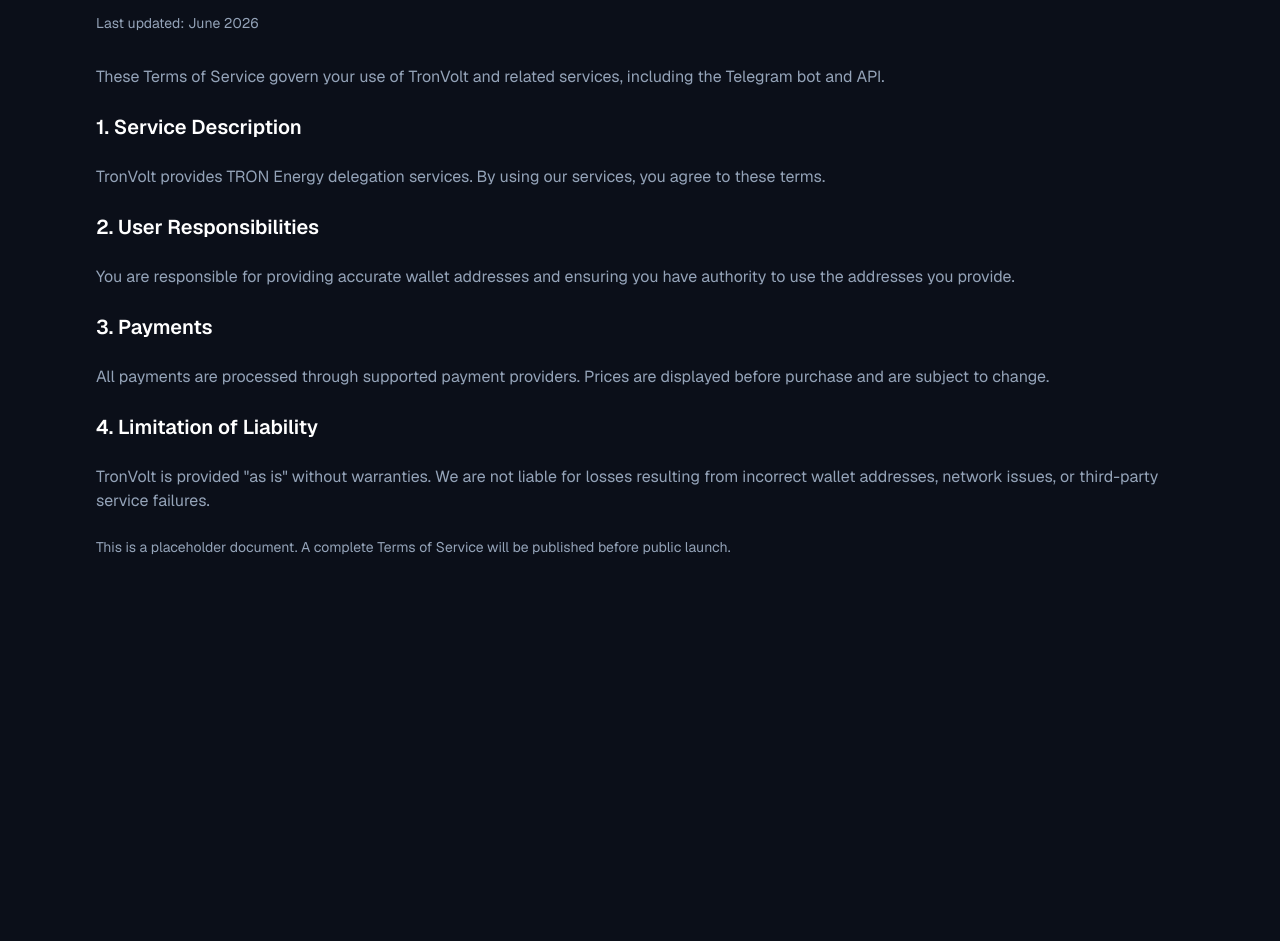
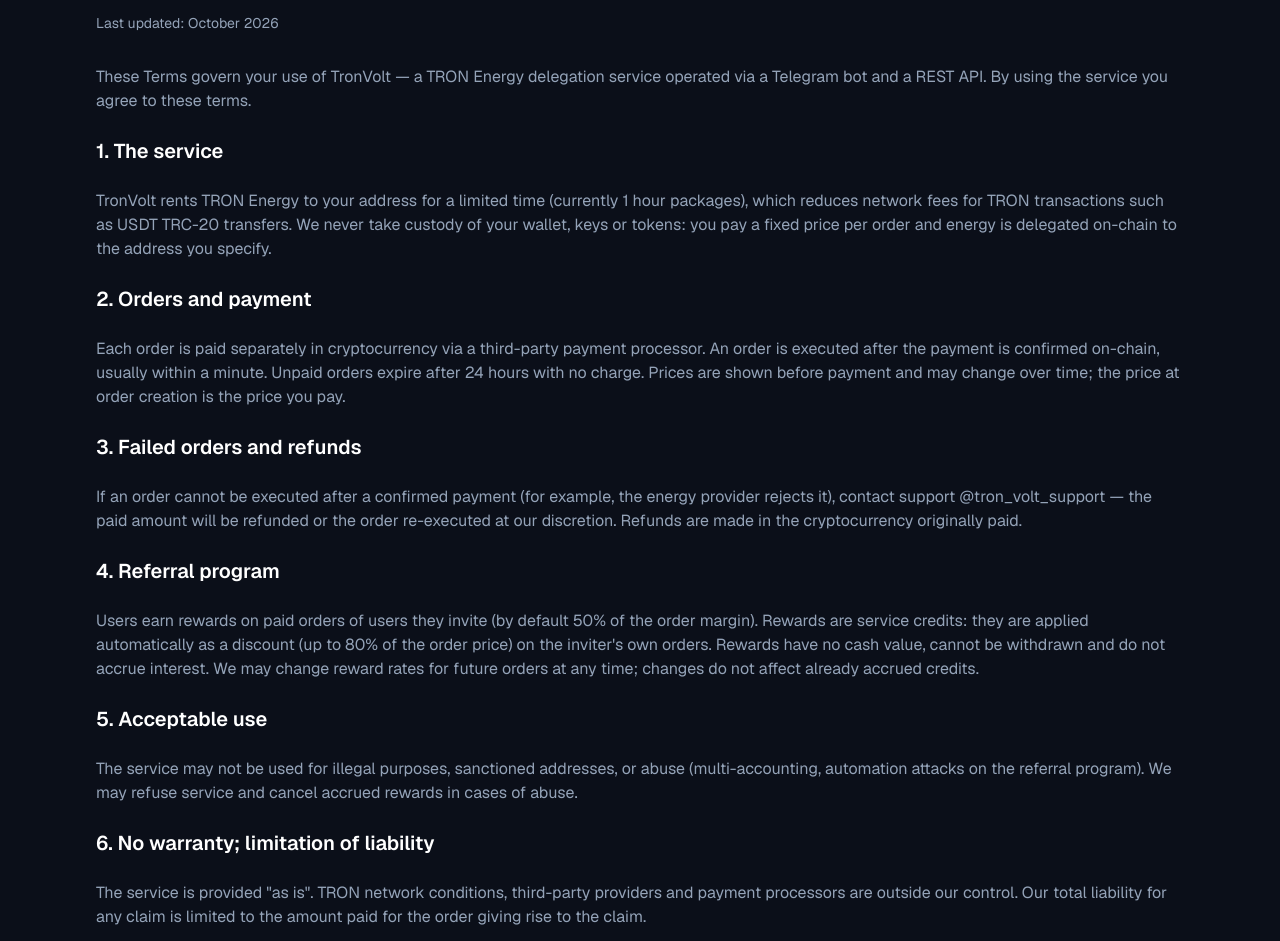
Before and after one commit to VerbitskiA/tron-fees-landing, a Next.js app: page /terms in a window 1280 px wide. Shown: the part 131-1072 px from the top of the page. Before the commit the page ends 800 px from the top, so only its background shows below. Built offline with nearby package versions, Linux system fonts and the light colour scheme; no server answers.

Commit message:
SEO base: real /docs API reference, actual terms & privacy, sitemap.xml, metadataBase

```diff
--- a/src/app/docs/page.tsx
+++ b/src/app/docs/page.tsx
@@ -1,16 +1,36 @@
+import type { Metadata } from "next";
 import Link from "next/link";
 import { ArrowLeft } from "lucide-react";
 import { Button } from "@/components/ui/Button";
 import { Container } from "@/components/ui/Container";
 import { getSupportUrl, siteConfig } from "@/lib/config";
 
-const endpoints = [
-  "POST /api/users/register",
-  "GET /api/users/me/by-telegram/{telegramUserId}",
-  "POST /api/users/addresses",
-  "GET /api/energy-delegation/pricing-estimate",
-  "POST /api/energy-delegation/orders",
-];
+export const metadata: Metadata = {
+  title: "API Documentation — TronVolt",
+  description:
+    "TronVolt REST API: register users, estimate TRON energy prices, create delegation orders and track their status.",
+};
+
+function Section({ title, children }: { title: string; children: React.ReactNode }) {
+  return (
+    <div className="mt-8 glass-card rounded-2xl p-6">
+      <h2 className="text-lg font-semibold">{title}</h2>
+      <div className="mt-3 space-y-3 text-sm text-muted">{children}</div>
+    </div>
+  );
+}
+
+function Endpoint({ method, path, note }: { method: string; path: string; note?: string }) {
+  return (
+    <div>
+      <code className="text-sm">
+        <span className="text-accent">{method}</span>{" "}
+        <span className="text-white">{path}</span>
+      </code>
+      {note ? <p className="mt-1 text-sm text-muted">{note}</p> : null}
+    </div>
+  );
+}
 
 export default function DocsPage() {
   return (
@@ -26,27 +46,67 @@
 
         <h1 className="text-3xl font-bold">API Documentation</h1>
         <p className="mt-4 text-muted">
-          Full API documentation is coming soon. In the meantime, contact
-          support for API access and integration guidance.
+          Use the TronVolt API to rent TRON Energy programmatically: register a
+          user, get a price estimate, create an order and receive a payment
+          address. Payments are processed per order; once confirmed, energy is
+          delegated to the target address within a minute.
         </p>
 
-        <div className="mt-8 glass-card rounded-2xl p-6">
-          <h2 className="text-lg font-semibold">Base URL</h2>
-          <code className="mt-2 block rounded-lg bg-white/5 px-4 py-3 text-sm text-accent">
+        <Section title="Base URL">
+          <code className="block rounded-lg bg-white/5 px-4 py-3 text-sm text-accent">
             {siteConfig.apiBaseUrl}
           </code>
-        </div>
+          <p>All responses are JSON (camelCase).</p>
+        </Section>
 
-        <div className="mt-8 glass-card rounded-2xl p-6">
-          <h2 className="text-lg font-semibold">Key endpoints</h2>
-          <ul className="mt-4 space-y-2">
-            {endpoints.map((endpoint) => (
-              <li key={endpoint}>
-                <code className="text-sm text-muted">{endpoint}</code>
-              </li>
-            ))}
-          </ul>
-        </div>
+        <Section title="Authentication">
+          <p>
+            Every request (except <code>GET /health</code>) requires the header{" "}
+            <code>X-Api-Key</code> with your service key. Contact support to get
+            one — integration help is included.
+          </p>
+        </Section>
+
+        <Section title="1. Register a user">
+          <Endpoint
+            method="POST"
+            path="/api/users/register"
+            note='Body: { "telegramId": 123456789, "referralStartPayload": "aff_CODE" } (payload optional). Idempotent: same telegramId returns the same userId.'
+          />
+        </Section>
+
+        <Section title="2. Price estimate">
+          <Endpoint
+            method="GET"
+            path="/api/energy-delegation/pricing-estimate?delegationEnergyQuantity=65000&delegationDurationHours=1&telegramUserId=123456789"
+            note="Optional telegramUserId adds the caller's referral discount to the estimate (rewardDiscountSun, discountedClientPriceSun)."
+          />
+        </Section>
+
+        <Section title="3. Create an order">
+          <Endpoint
+            method="POST"
+            path="/api/energy-delegation/orders"
+            note='Body: { "telegramUserId": 123456789, "delegationEnergyQuantity": 65000, "delegationDurationHours": 1, "delegationRecipientTronAddress": "T..." }. Returns a payment address and amount; the order executes automatically once the payment is confirmed.'
+          />
+        </Section>
+
+        <Section title="4. Order status">
+          <Endpoint
+            method="GET"
+            path="/api/energy-delegation/orders/{orderId}"
+            note="Statuses: Created → Paid → Executed | Failed | Expired (unpaid for 24h)."
+          />
+        </Section>
+
+        <Section title="Referral program">
+          <p>
+            Every registered user gets a referral code automatically. Rewards
+            (50% of order margin by default) accrue on each paid order of an
+            invited user and are applied automatically as a discount (up to 80%
+            of the order price) on the inviter&apos;s own orders.
+          </p>
+        </Section>
 
         <div className="mt-8">
           <Button href={getSupportUrl()} external variant="primary">
--- a/src/app/layout.tsx
+++ b/src/app/layout.tsx
@@ -16,6 +16,7 @@
 });
 
 export const metadata: Metadata = {
+  metadataBase: new URL("https://www.tronvolt.com"),
   title: siteConfig.title,
   description: siteConfig.description,
   keywords: [...siteConfig.keywords],
--- a/src/app/privacy/page.tsx
+++ b/src/app/privacy/page.tsx
@@ -1,7 +1,18 @@
+import type { Metadata } from "next";
 import Link from "next/link";
 import { ArrowLeft } from "lucide-react";
 import { Container } from "@/components/ui/Container";
-import { siteConfig } from "@/lib/config";
+import { getSupportHandle, siteConfig } from "@/lib/config";
+
+export const metadata: Metadata = {
+  title: "Privacy Policy — TronVolt",
+  description:
+    "What data TronVolt collects (Telegram ID, TRON addresses, order records), why, and how it is protected.",
+};
+
+function H({ children }: { children: React.ReactNode }) {
+  return <h2 className="text-xl font-semibold text-foreground">{children}</h2>;
+}
 
 export default function PrivacyPage() {
   return (
@@ -16,46 +27,64 @@
         </Link>
 
         <h1 className="text-3xl font-bold">Privacy Policy</h1>
-        <p className="mt-2 text-sm text-muted">Last updated: June 2026</p>
+        <p className="mt-2 text-sm text-muted">Last updated: October 2026</p>
 
-        <div className="prose prose-invert mt-8 max-w-none space-y-6 text-muted">
+        <div className="mt-8 max-w-none space-y-6 text-muted">
           <p>
-            This Privacy Policy describes how {siteConfig.name} collects, uses,
-            and protects your information.
+            This policy describes what data {siteConfig.name} collects and why.
+            We collect the minimum needed to run the service — no email, no
+            personal documents, no ad trackers.
           </p>
-          <h2 className="text-xl font-semibold text-foreground">
-            1. Information We Collect
-          </h2>
+
+          <H>1. What we collect</H>
+          <ul className="list-disc space-y-1 pl-5">
+            <li>
+              <span className="text-foreground">Telegram ID and username</span> —
+              when you use the bot; needed to identify your account, orders and
+              referral rewards.
+            </li>
+            <li>
+              <span className="text-foreground">TRON addresses</span> — the
+              addresses you send energy to; needed to execute your orders.
+            </li>
+            <li>
+              <span className="text-foreground">Order and payment records</span>{" "}
+              — amounts, statuses and processor payment IDs. The payment
+              processor (a third party) additionally handles your transaction
+              data under its own policy.
+            </li>
+            <li>
+              <span className="text-foreground">Usage analytics</span> —
+              aggregated, cookieless, collected by our own self-hosted analytics
+              (no third-party trackers, no cross-site profiling).
+            </li>
+          </ul>
+
+          <H>2. Why we use it</H>
           <p>
-            We may collect Telegram user IDs, wallet addresses, transaction
-            data related to Energy orders, and usage information necessary to
-            provide our services.
+            To execute orders, prevent abuse, provide support, and improve the
+            service. We do not sell or share your data for marketing.
           </p>
-          <h2 className="text-xl font-semibold text-foreground">
-            2. How We Use Information
-          </h2>
+
+          <H>3. Who processes it</H>
           <p>
-            Information is used to process Energy delegation orders, provide
-            customer support, and improve our services.
+            Data is stored on our infrastructure. Two categories of third
+            parties are involved in providing the service: the payment processor
+            (sees your payment transaction) and the energy provider (sees the
+            target TRON address for delegation). That&apos;s it.
           </p>
-          <h2 className="text-xl font-semibold text-foreground">
-            3. Data Sharing
-          </h2>
+
+          <H>4. Retention and your rights</H>
           <p>
-            We do not sell your personal information. Data may be shared with
-            payment processors and infrastructure providers necessary to deliver
-            the service.
+            Order and reward records are kept while your account exists (they
+            are the ledger of your rewards). You may request deletion of your
+            account and associated data via support {getSupportHandle()} — we
+            will remove everything except what we must keep for accounting of
+            completed payments.
           </p>
-          <h2 className="text-xl font-semibold text-foreground">
-            4. Contact
-          </h2>
-          <p>
-            For privacy-related inquiries, contact us via Telegram support.
-          </p>
-          <p className="text-sm">
-            This is a placeholder document. A complete Privacy Policy will be
-            published before public launch.
-          </p>
+
+          <H>5. Contact</H>
+          <p>Privacy questions: {getSupportHandle()} on Telegram.</p>
         </div>
       </Container>
     </div>
--- a/src/app/terms/page.tsx
+++ b/src/app/terms/page.tsx
@@ -1,7 +1,18 @@
+import type { Metadata } from "next";
 import Link from "next/link";
 import { ArrowLeft } from "lucide-react";
 import { Container } from "@/components/ui/Container";
-import { siteConfig } from "@/lib/config";
+import { getSupportHandle, siteConfig } from "@/lib/config";
+
+export const metadata: Metadata = {
+  title: "Terms of Service — TronVolt",
+  description:
+    "Terms of Service for the TronVolt TRON Energy delegation service (Telegram bot and API).",
+};
+
+function H({ children }: { children: React.ReactNode }) {
+  return <h2 className="text-xl font-semibold text-foreground">{children}</h2>;
+}
 
 export default function TermsPage() {
   return (
@@ -16,45 +27,79 @@
         </Link>
 
         <h1 className="text-3xl font-bold">Terms of Service</h1>
-        <p className="mt-2 text-sm text-muted">Last updated: June 2026</p>
+        <p className="mt-2 text-sm text-muted">Last updated: October 2026</p>
 
-        <div className="prose prose-invert mt-8 max-w-none space-y-6 text-muted">
+        <div className="mt-8 max-w-none space-y-6 text-muted">
           <p>
-            These Terms of Service govern your use of {siteConfig.name} and
-            related services, including the Telegram bot and API.
+            These Terms govern your use of {siteConfig.name} — a TRON Energy
+            delegation service operated via a Telegram bot and a REST API.
+            By using the service you agree to these terms.
           </p>
-          <h2 className="text-xl font-semibold text-foreground">
-            1. Service Description
-          </h2>
+
+          <H>1. The service</H>
           <p>
-            {siteConfig.name} provides TRON Energy delegation services. By using
-            our services, you agree to these terms.
+            {siteConfig.name} rents TRON Energy to your address for a limited
+            time (currently 1 hour packages), which reduces network fees for
+            TRON transactions such as USDT TRC-20 transfers. We never take
+            custody of your wallet, keys or tokens: you pay a fixed price per
+            order and energy is delegated on-chain to the address you specify.
           </p>
-          <h2 className="text-xl font-semibold text-foreground">
-            2. User Responsibilities
-          </h2>
+
+          <H>2. Orders and payment</H>
           <p>
-            You are responsible for providing accurate wallet addresses and
-            ensuring you have authority to use the addresses you provide.
+            Each order is paid separately in cryptocurrency via a third-party
+            payment processor. An order is executed after the payment is
+            confirmed on-chain, usually within a minute. Unpaid orders expire
+            after 24 hours with no charge. Prices are shown before payment and
+            may change over time; the price at order creation is the price you
+            pay.
           </p>
-          <h2 className="text-xl font-semibold text-foreground">
-            3. Payments
-          </h2>
+
+          <H>3. Failed orders and refunds</H>
           <p>
-            All payments are processed through supported payment providers.
-            Prices are displayed before purchase and are subject to change.
+            If an order cannot be executed after a confirmed payment (for
+            example, the energy provider rejects it), contact support{" "}
+            {getSupportHandle()} — the paid amount will be refunded or the order
+            re-executed at our discretion. Refunds are made in the cryptocurrency
+            originally paid.
           </p>
-          <h2 className="text-xl font-semibold text-foreground">
-            4. Limitation of Liability
-          </h2>
+
+          <H>4. Referral program</H>
           <p>
-            {siteConfig.name} is provided &quot;as is&quot; without warranties.
-            We are not liable for losses resulting from incorrect wallet
-            addresses, network issues, or third-party service failures.
+            Users earn rewards on paid orders of users they invite (by default
+            50% of the order margin). Rewards are service credits: they are
+            applied automatically as a discount (up to 80% of the order price)
+            on the inviter&apos;s own orders. Rewards have no cash value, cannot
+            be withdrawn and do not accrue interest. We may change reward rates
+            for future orders at any time; changes do not affect already accrued
+            credits.
           </p>
-          <p className="text-sm">
-            This is a placeholder document. A complete Terms of Service will be
-            published before public launch.
+
+          <H>5. Acceptable use</H>
+          <p>
+            The service may not be used for illegal purposes, sanctioned
+            addresses, or abuse (multi-accounting, automation attacks on the
+            referral program). We may refuse service and cancel accrued rewards
+            in cases of abuse.
+          </p>
+
+          <H>6. No warranty; limitation of liability</H>
+          <p>
+            The service is provided &quot;as is&quot;. TRON network conditions,
+            third-party providers and payment processors are outside our
+            control. Our total liability for any claim is limited to the amount
+            paid for the order giving rise to the claim.
+          </p>
+
+          <H>7. Changes</H>
+          <p>
+            We may update these terms; the current version is always available
+            at this page. Continued use after changes means acceptance.
+          </p>
+
+          <H>8. Contact</H>
+          <p>
+            Questions: {getSupportHandle()} on Telegram.
           </p>
         </div>
       </Container>
--- a/src/components/layout/Footer.tsx
+++ b/src/components/layout/Footer.tsx
@@ -5,6 +5,7 @@
 const footerLinks = [
   { label: "Telegram Bot", href: getTelegramBotUrl() ?? "#", external: true },
   { label: "Referral Program", href: "/#referral", external: false },
+  { label: "API Docs", href: "/docs", external: false },
   { label: "Terms of Service", href: "/terms", external: false },
   { label: "Privacy Policy", href: "/privacy", external: false },
 ];
```
Also changed, not shown: src/app/sitemap.ts (added, +11 -0 lines).
